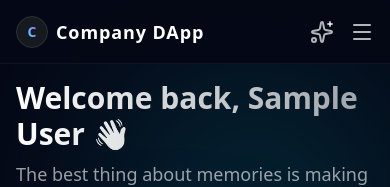
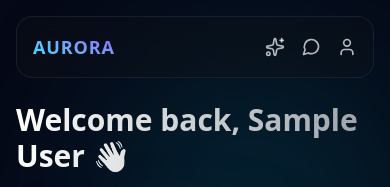
Before and after one commit to Ajayvtl/socialmedia, a Next.js app: page /dapp/home in a window 390 px wide. Shown: the top 187 px of the page. Built offline with nearby package versions, Linux system fonts and the light colour scheme; no server answers; sample sign-in values are in the browser's storage.

Commit message:
fix: restrict mobile top nav to home page only and restore original layout

```diff
--- a/src/app/dapp/home/page.tsx
+++ b/src/app/dapp/home/page.tsx
@@ -87,6 +87,22 @@ export default function HomeDashboard() {
 
   return (
     <div className="max-w-4xl mx-auto p-4 md:p-8 space-y-8 animate-fade-in">
+
+      {/* MOBILE HEADER (Only on Home Page) */}
+      <div className="xl:hidden flex items-center justify-between bg-surface-secondary/30 backdrop-blur-md p-4 rounded-2xl border border-border/50 mb-6">
+        <span className="text-lg font-bold tracking-wider bg-gradient-to-tr from-[#00E5FF] to-[#8B5CF6] text-transparent bg-clip-text">AURORA</span>
+        <div className="flex items-center gap-4">
+          <Link href="/dapp/notifications" className="relative text-white/70 hover:text-white transition-colors">
+            <Sparkles className="w-5 h-5" />
+          </Link>
+          <Link href="/dapp/messages" className="relative text-white/70 hover:text-white transition-colors">
+            <svg xmlns="http://www.w3.org/2000/svg" width="20" height="20" viewBox="0 0 24 24" fill="none" stroke="currentColor" strokeWidth="2" strokeLinecap="round" strokeLinejoin="round"><path d="m3 21 1.9-5.7a8.5 8.5 0 1 1 3.8 3.8z"/></svg>
+          </Link>
+          <Link href="/dapp/profile" className="relative text-white/70 hover:text-white transition-colors">
+            <svg xmlns="http://www.w3.org/2000/svg" width="20" height="20" viewBox="0 0 24 24" fill="none" stroke="currentColor" strokeWidth="2" strokeLinecap="round" strokeLinejoin="round"><path d="M19 21v-2a4 4 0 0 0-4-4H9a4 4 0 0 0-4 4v2"/><circle cx="12" cy="7" r="4"/></svg>
+          </Link>
+        </div>
+      </div>
 
       {/* Welcome Header */}
       <div className="flex flex-col gap-2">
--- a/src/app/dapp/layout.tsx
+++ b/src/app/dapp/layout.tsx
@@ -239,35 +239,8 @@ export default function DappLayout({ children }: { children: React.ReactNode })
         </aside>
       )}
 
-      {/* MOBILE TOP NAVIGATION */}
-      {showNav && (
-        <div className="xl:hidden fixed top-0 left-0 w-full z-40 bg-[#050816]/90 backdrop-blur-md border-b border-white/[0.05] h-16 flex items-center justify-between px-4">
-          <Link href="/dapp/home" className="flex items-center gap-2">
-            <div className="w-8 h-8 rounded-full bg-surface border border-border flex items-center justify-center font-black overflow-hidden shrink-0">
-              {settings?.logo ? (
-                <img src={getMediaUrl(settings.logo)} className="w-full h-full object-cover" alt="Brand Logo" />
-              ) : (
-                <span className="text-sm bg-gradient-to-tr from-[#00E5FF] to-[#8B5CF6] text-transparent bg-clip-text">
-                  {settings?.brand_name?.charAt(0) || "A"}
-                </span>
-              )}
-            </div>
-            <span className="text-lg font-bold tracking-wider truncate">{settings?.brand_name || "AURORA"}</span>
-          </Link>
-          <div className="flex items-center gap-4">
-            <Link href="/dapp/notifications" className="relative text-white/70 hover:text-white transition-colors">
-              <Sparkles className="w-6 h-6" />
-              {/* Optional unread notification badge */}
-            </Link>
-            <button onClick={() => setIsMobileNavOpen(!isMobileNavOpen)} className="text-white/70 hover:text-white transition-colors">
-              <Menu className="w-6 h-6" />
-            </button>
-          </div>
-        </div>
-      )}
-
       {/* MAIN CONTENT AREA */}
-      <main className={`flex-1 relative w-full z-10 ${showNav ? 'xl:ml-[280px] pb-24 xl:pb-0 pt-16 xl:pt-0' : ''}`}>
+      <main className={`flex-1 relative w-full z-10 ${showNav ? 'xl:ml-[280px] pb-24 xl:pb-0' : ''}`}>
         <AnimatePresence mode="wait">
           <motion.div
             key={pathname}
```
